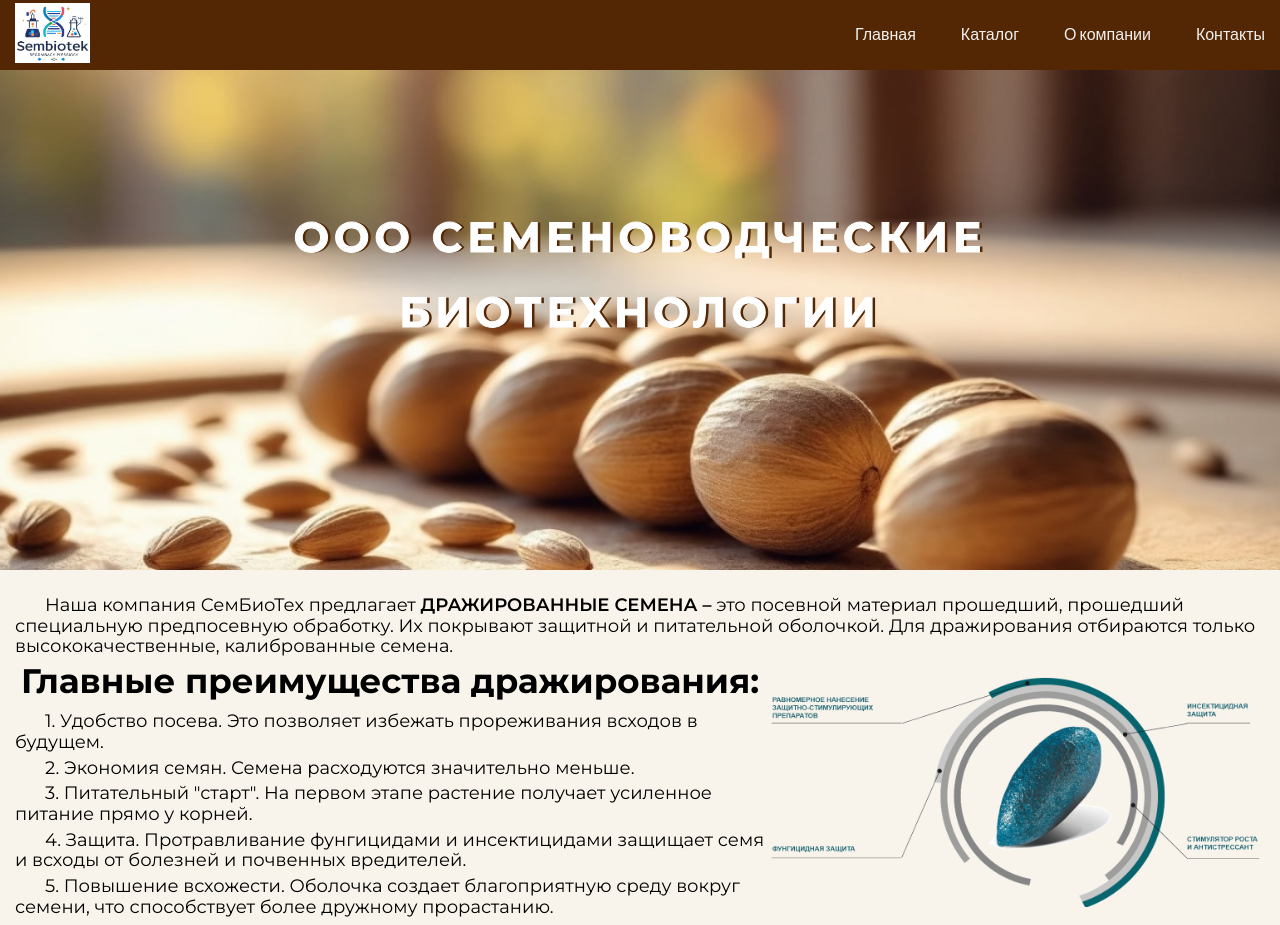
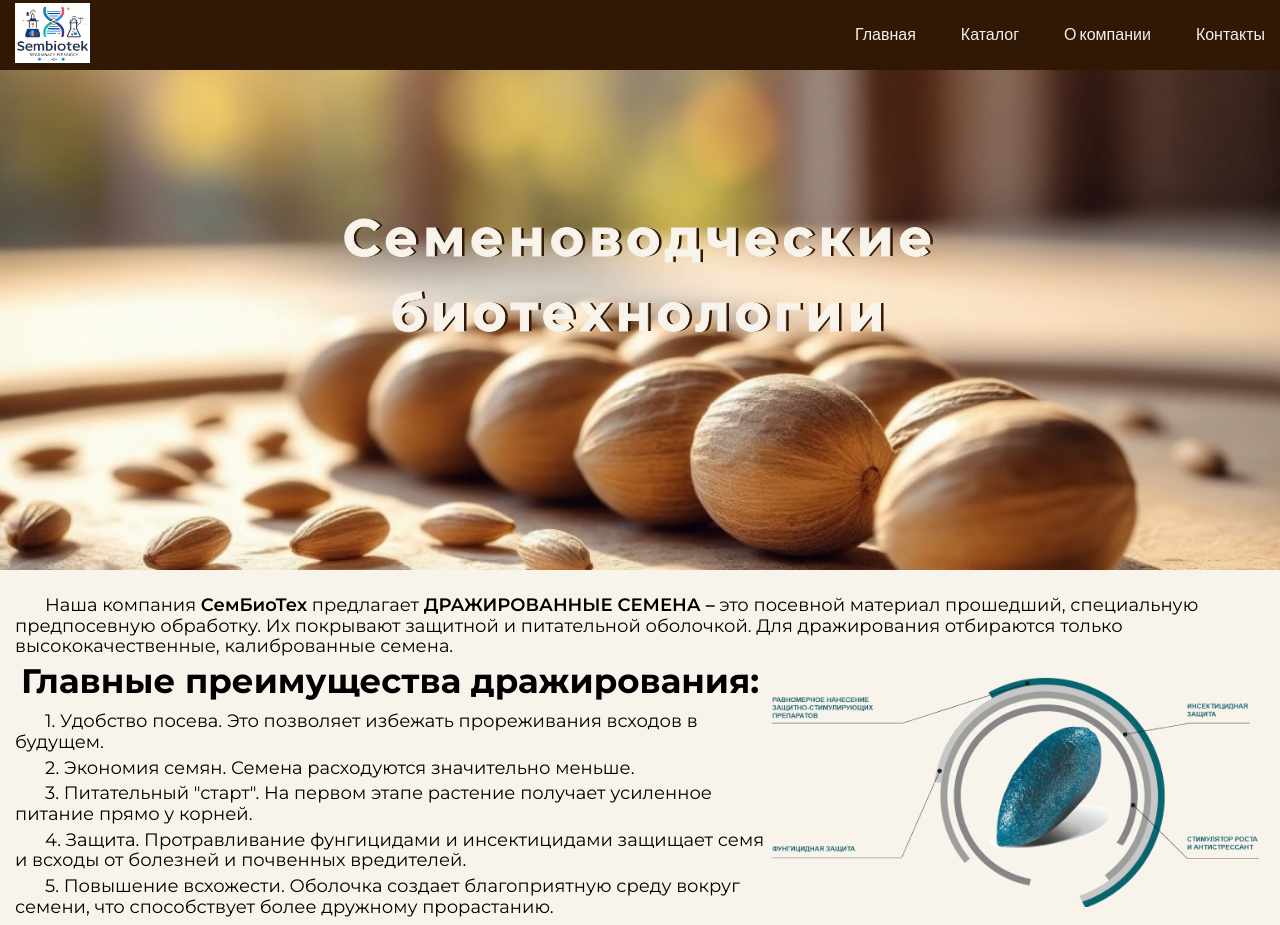
Before and after one commit to evgenijantonyuk/SemBioTek, a plain HTML site: page index.html in a window 1280 px wide. Shown: the top 925 px of the page. Drawn offline with Linux system fonts and the light colour scheme.

Commit message:
header title font

```diff
--- a/css/styles.css
+++ b/css/styles.css
@@ -1,7 +1,7 @@
 
 :root {
     --body-bg: #f6f6f6;
-    --header-bg: #542704;
+    --header-bg: #311804;
     --section-bg: #f8f4eb;
     --button-bg: #8c8b8b;
     --button-text: #f1f1f1;
@@ -297,56 +297,35 @@ img {
     background-repeat:no-repeat;
     min-height: 500px;
     display: flex;
-    /*align-items: center;*/
     justify-content: center;
 }
-
-/*.hero__text {*/
-/*    margin: 0;*/
-/*    padding: 75px 135px;*/
-/*    text-align: center;*/
-/*}*/
 
 .hero__title {
     padding-top: 130px;
     text-align: center;
     max-width: 700px;
-    text-transform: uppercase;
     font-family: 'Montserrat-Bold', sans-serif;
-    font-size: 42px;
+    font-size: 52px;
     letter-spacing: 5px;
     line-height: 75px;
     color: var(--hero-title-color);
-
-    -webkit-text-stroke: 1px #fff;
-    -webkit-text-fill-color: #fff;
-
-    text-shadow: 3px 0 #542704;
+    -webkit-text-stroke: 1px #f8f4eb;
+    -webkit-text-fill-color: #f8f4eb;
+    text-shadow: 3px 0 var(--header-bg);
 }
 
-/*.hero__text p {*/
-/*    font-family: 'Montserrat-SemiBold', sans-serif;*/
-/*    font-size: 26px;*/
-/*    line-height: 35px;*/
-/*    margin: 0;*/
-/*    padding: 0;*/
-/*    color: #000;*/
-/*}*/
+.firm__name {
+    max-width: 700px;
+    font-family: 'Montserrat-Bold', sans-serif;
+}
 
 @media (max-width: 550px) {
-    /*.hero__text {*/
-    /*    padding: 45px;*/
-    /*}*/
     .hero__title {
         font-size: 34px;
         letter-spacing: 0;
         line-height: 40px;
 
     }
-    /*.hero__text p {*/
-    /*    text-align: center;*/
-    /*    font-size: 18px;*/
-    /*}*/
 }
 @media (max-width: 370px) {
     .hero__text {
--- a/index.html
+++ b/index.html
@@ -64,14 +64,14 @@
 	<section class="hero">
 <!--		<div class="hero__text">-->
 			<h1 class="hero__title">
-					ООО Семеноводческие Биотехнологии
+					Семеноводческие биотехнологии
 			</h1>
 <!--		</div>-->
 	</section>
 	<div class="wrapper">
 		<section id="advantages" class="advantages">
-			<p class="description">Наша компания СемБиоТех предлагает <span class="advantages__description_uppercase">дражированные семена &ndash;</span>
-				это посевной материал прошедший, прошедший специальную предпосевную обработку. Их покрывают защитной и питательной оболочкой.
+			<p class="description">Наша компания <span class="firm__name">СемБиоТех</span> предлагает <span class="advantages__description_uppercase">дражированные семена &ndash;</span>
+				это посевной материал прошедший, специальную предпосевную обработку. Их покрывают защитной и питательной оболочкой.
 				Для дражирования отбираются только высококачественные, калиброванные семена.</p>
 			<div class="advantages__block">
 				<div class="advantages__text">
```
